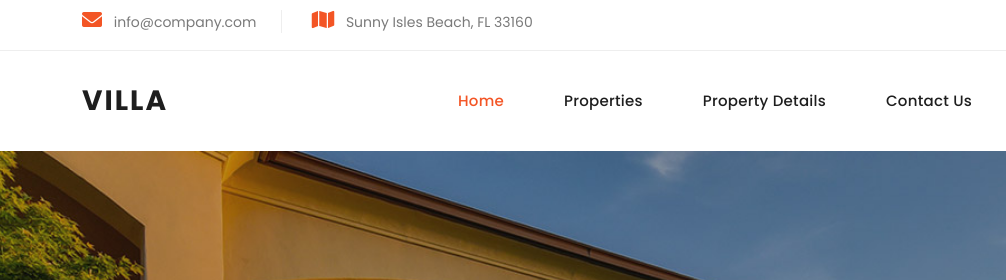
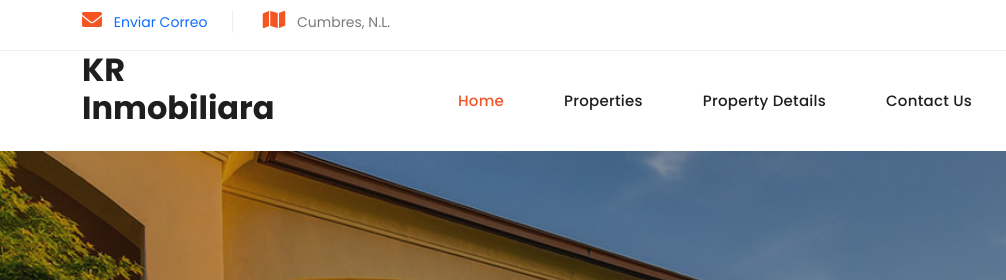
Before and after one commit to alonsogza/KRInmobiliaria, a plain HTML site: page docs/index.html in a window 1280 px wide. Shown: the top 280 px of the page, 0-1006 px from the left. Drawn offline with nearby package versions, Linux system fonts and the light colour scheme.

Commit message:
Update Leve

```diff
--- a/docs/index.html
+++ b/docs/index.html
@@ -48,8 +48,9 @@ https://templatemo.com/tm-591-villa-agency
       <div class="row">
         <div class="col-lg-8 col-md-8">
           <ul class="info">
-            <li><i class="fa fa-envelope"></i> info@company.com</li>
-            <li><i class="fa fa-map"></i> Sunny Isles Beach, FL 33160</li>
+            <li><i class="fa fa-envelope"></i> <a href="mailto:example@email.com">Enviar Correo</a>
+            </li>
+            <li><i class="fa fa-map"></i> Cumbres, N.L.</li>
           </ul>
         </div>
         <div class="col-lg-4 col-md-4">
@@ -72,7 +73,7 @@ https://templatemo.com/tm-591-villa-agency
                 <nav class="main-nav">
                     <!-- ***** Logo Start ***** -->
                     <a href="index.html" class="logo">
-                        <h1>Villa</h1>
+                        <h2>KR Inmobiliara</h2>
                     </a>
                     <!-- ***** Logo End ***** -->
                     <!-- ***** Menu Start ***** -->
```
Also changed, not shown: docs/assets/images/KRInmobiliara_Logo-removebg-preview.png (added), docs/assets/images/KRInmobiliara_Logo.png (added).
